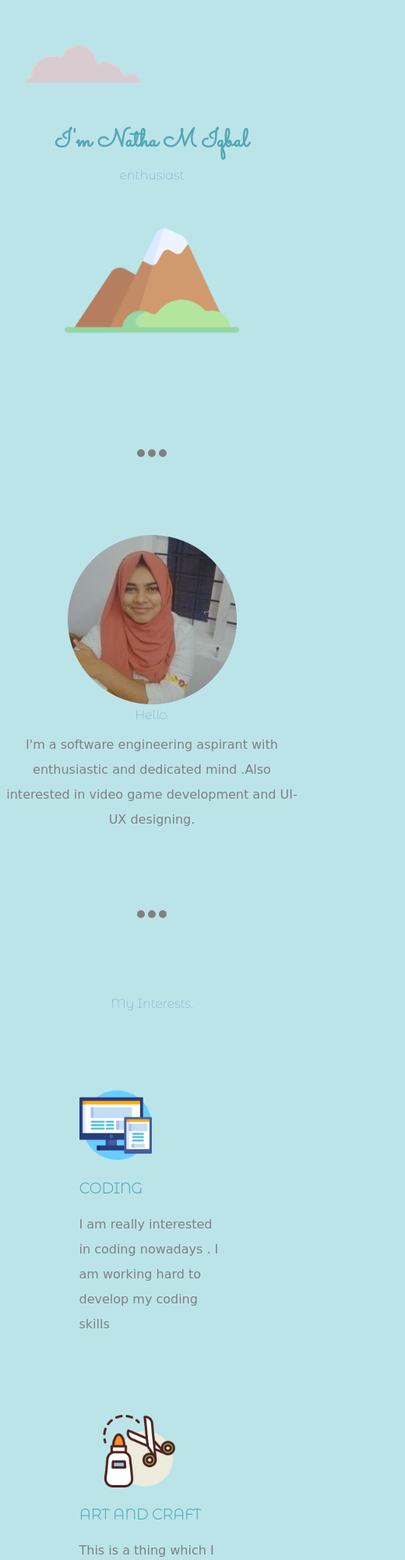
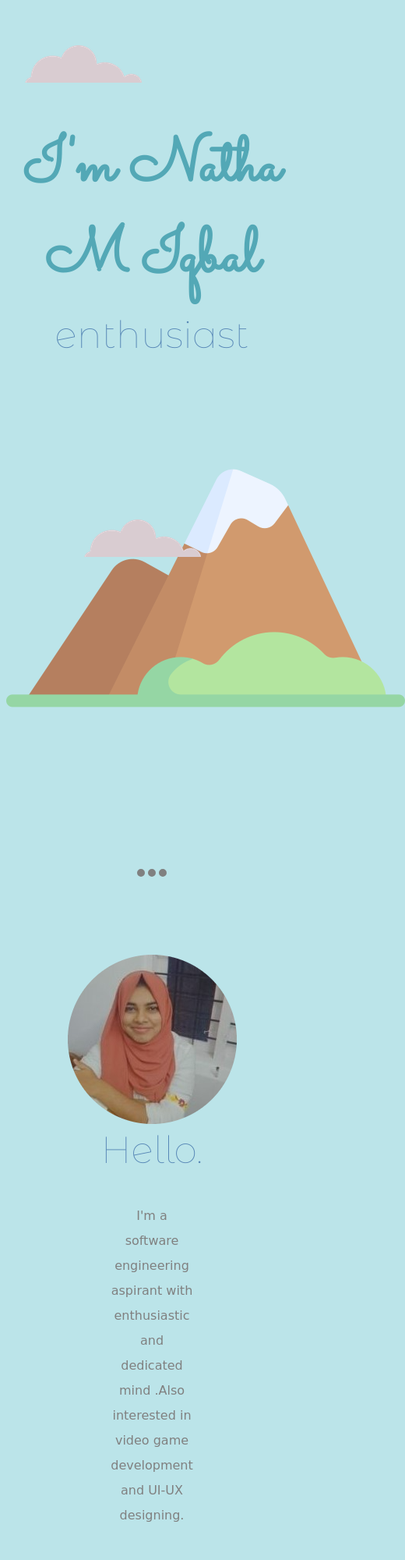
Before and after one commit to nathamiqbal/my_portfolio, a plain HTML site: page index.html in a window 390 px wide. Shown: the top 2000 px of the page at 78% size, 520 px wide, since content can reach past the window. Drawn offline with Linux system fonts and the light colour scheme; a web font is replaced by a local one.

Commit message:
deleted media query

```diff
--- a/style.css
+++ b/style.css
@@ -139,36 +139,3 @@ a:hover{
   padding: 14px 40px;
 
 }
-
-@media only screen and (max-width: 600px) {
-  h1 {
-  font-size: 200%;
-  }
-  h2{
-    font-size: 100%;
-
-  }
- .mount{
-  width: 60%;
- }
- .topCloud{
-  visibility: hidden;
- }
- .intro{
-  width:auto;
- }
- .coding{
-  float:none;
-  width: 50%;
- }
- .guitar{
-  float:none;
-  width: 50%;
- }
- .art{
-  float:none;
-  width: 50%;
- }
-
-
- }
```
